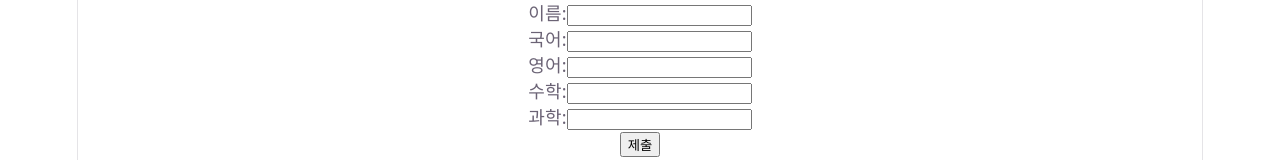
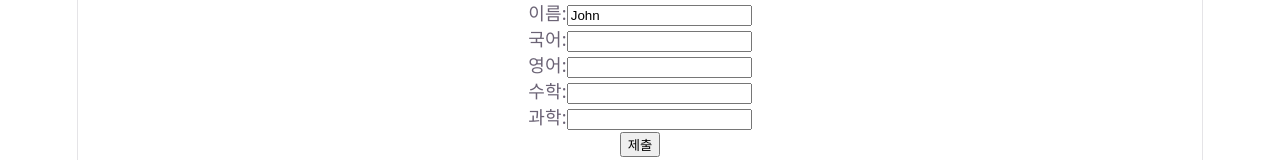
Before and after one commit to Yubeol/2026_05_13_frontend_react, a React (Vite) app: page / in a window 1280 px wide. Shown: the top 160 px of the page. Built offline with nearby package versions, Linux system fonts and the light colour scheme.

Commit message:
입력 제출 추가

```diff
--- a/src/App.jsx
+++ b/src/App.jsx
@@ -1,4 +1,5 @@
 import './App.css'
+import {useState} from 'react'
 
 const style = {
   width: "500px",
@@ -9,18 +10,33 @@ const style = {
   alignItems: "center"
 }
 
+const initialInfo = {
+  이름: "John",
+  국어: "",
+  영어: "",
+  수학: "",
+  과학: ""
+}
 
 function App() {
+  const [info, setInfo] = useState(initialInfo)
+
   const handleChange = (event) => {
-    console.log(event.target.name)
+    const { name, value } = event.target
+    setInfo({ ...info, [name]: value })
+  }
+
+  const handleSubmit = (event) => {
+    event.preventDefault()
+    console.log(info)
   }
   return (
-    <form>
+    <form onSubmit={handleSubmit}>
       <div>이름:
         <input
           type="text"
           name="이름"
-          value=""
+          value={info.이름}
           onChange={handleChange}
         />
       </div>
@@ -28,7 +44,7 @@ function App() {
         <input
           type="number"
           name="국어"
-          value=""
+          value={info.국어}
           onChange={handleChange}
         />
       </div>
@@ -36,7 +52,7 @@ function App() {
         <input
           type="number"
           name="영어"
-          value=""
+          value={info.영어}
           onChange={handleChange}
         />
       </div>
@@ -44,7 +60,7 @@ function App() {
         <input
           type="number"
           name="수학"
-          value=""
+          value={info.수학}
           onChange={handleChange}
         />
       </div>
@@ -52,7 +68,7 @@ function App() {
         <input
           type="number"
           name="과학"
-          value=""
+          value={info.과학}
           onChange={handleChange}
         />
       </div>
```
Also changed, not shown: 1 other file (tests, documents, lock files or other folders).
